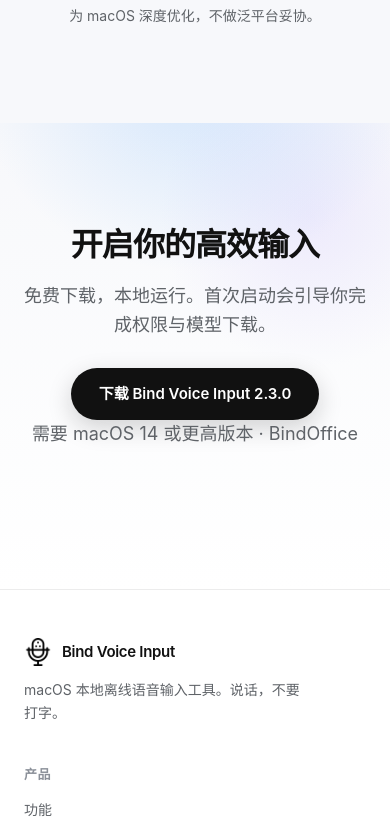
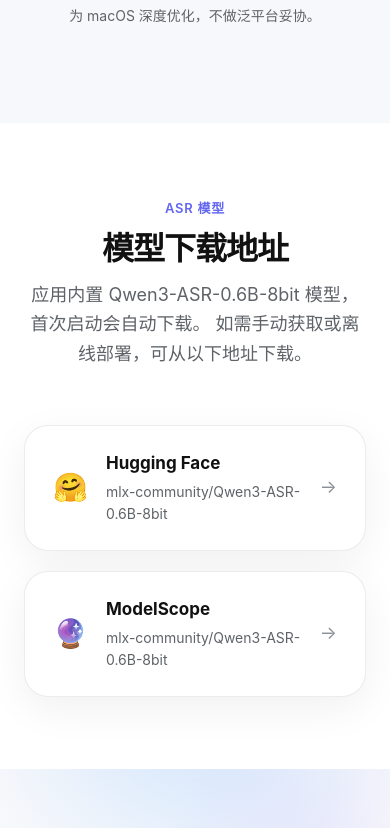
Before and after one commit to bindoffice/bind-voice-input-website, a plain HTML site: page index.html in a window 390 px wide. Shown: the part 7715-8543 px from the top of the page. Drawn offline with Linux system fonts and the light colour scheme.

Commit message:
add model download part
add model download part

```diff
--- a/index.html
+++ b/index.html
@@ -18,6 +18,7 @@
       <nav class="nav-links">
         <a href="#features">功能</a>
         <a href="#compare">对比</a>
+        <a href="#models">模型</a>
         <a href="#download">下载</a>
         <a href="https://bindoffice.com" target="_blank" rel="noopener">BindOffice</a>
       </nav>
@@ -306,6 +307,37 @@
       </div>
     </section>
 
+    <section id="models" class="model-download">
+      <div class="container">
+        <div class="section-head">
+          <span class="section-label">ASR 模型</span>
+          <h2>模型下载地址</h2>
+          <p>
+            应用内置 Qwen3-ASR-0.6B-8bit 模型，首次启动会自动下载。
+            如需手动获取或离线部署，可从以下地址下载。
+          </p>
+        </div>
+        <div class="model-links">
+          <a class="model-card" href="https://huggingface.co/mlx-community/Qwen3-ASR-0.6B-8bit/tree/main" target="_blank" rel="noopener">
+            <div class="model-card-icon">🤗</div>
+            <div>
+              <h4>Hugging Face</h4>
+              <p>mlx-community/Qwen3-ASR-0.6B-8bit</p>
+            </div>
+            <span class="model-card-arrow" aria-hidden="true">→</span>
+          </a>
+          <a class="model-card" href="https://modelscope.cn/models/mlx-community/Qwen3-ASR-0.6B-8bit/files" target="_blank" rel="noopener">
+            <div class="model-card-icon">🔮</div>
+            <div>
+              <h4>ModelScope</h4>
+              <p>mlx-community/Qwen3-ASR-0.6B-8bit</p>
+            </div>
+            <span class="model-card-arrow" aria-hidden="true">→</span>
+          </a>
+        </div>
+      </div>
+    </section>
+
     <section id="download" class="cta">
       <div class="container">
         <h2>开启你的高效输入</h2>
@@ -335,6 +367,7 @@
           <h5>产品</h5>
           <a href="#features">功能</a>
           <a href="#compare">对比</a>
+          <a href="#models">模型下载</a>
           <a href="#download">下载</a>
         </div>
         <div class="footer-col">
--- a/styles.css
+++ b/styles.css
@@ -635,6 +635,65 @@
   line-height: 1.6;
 }
 
+/* Model download */
+.model-download {
+  background: #fff;
+}
+
+.model-links {
+  display: grid;
+  grid-template-columns: repeat(2, 1fr);
+  gap: 20px;
+  margin-top: 48px;
+}
+
+.model-card {
+  display: flex;
+  align-items: center;
+  gap: 18px;
+  padding: 24px 28px;
+  background: var(--surface);
+  border: 1px solid var(--border);
+  border-radius: var(--radius-lg);
+  box-shadow: var(--shadow-soft);
+  transition: transform 0.2s ease, box-shadow 0.2s ease, border-color 0.2s ease;
+}
+
+.model-card:hover {
+  transform: translateY(-2px);
+  box-shadow: var(--shadow);
+  border-color: rgba(99, 102, 241, 0.25);
+}
+
+.model-card-icon {
+  flex-shrink: 0;
+  font-size: 28px;
+}
+
+.model-card h4 {
+  margin: 0 0 4px;
+  font-size: 17px;
+}
+
+.model-card p {
+  margin: 0;
+  font-size: 14px;
+  color: var(--text-secondary);
+}
+
+.model-card-arrow {
+  margin-left: auto;
+  flex-shrink: 0;
+  font-size: 18px;
+  color: var(--text-tertiary);
+  transition: transform 0.2s ease, color 0.2s ease;
+}
+
+.model-card:hover .model-card-arrow {
+  transform: translateX(4px);
+  color: #6366f1;
+}
+
 /* CTA */
 .cta {
   padding: 96px 0 112px;
@@ -731,7 +790,8 @@
     order: unset;
   }
 
-  .feature-grid {
+  .feature-grid,
+  .model-links {
     grid-template-columns: 1fr;
   }
 
```
